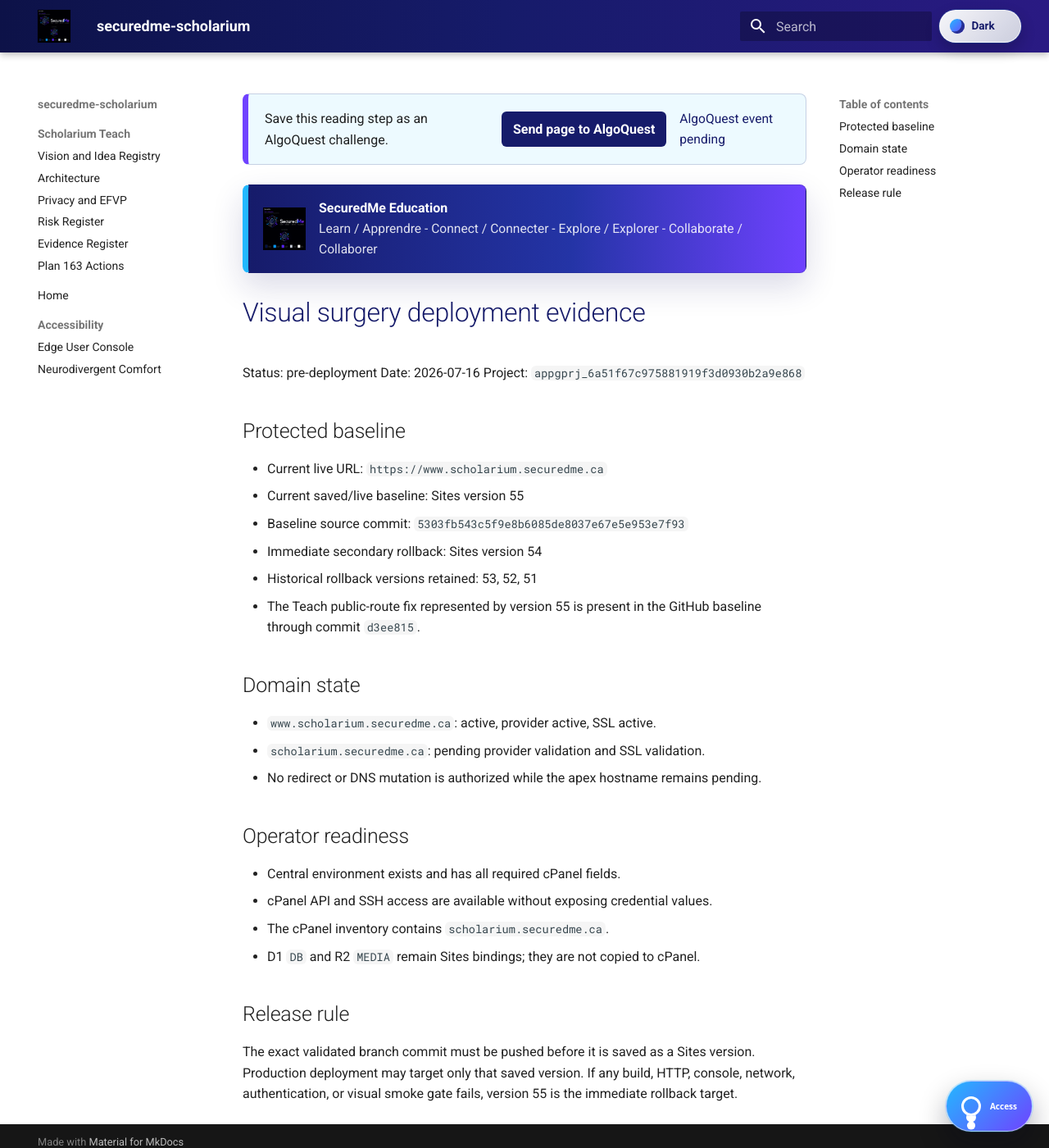
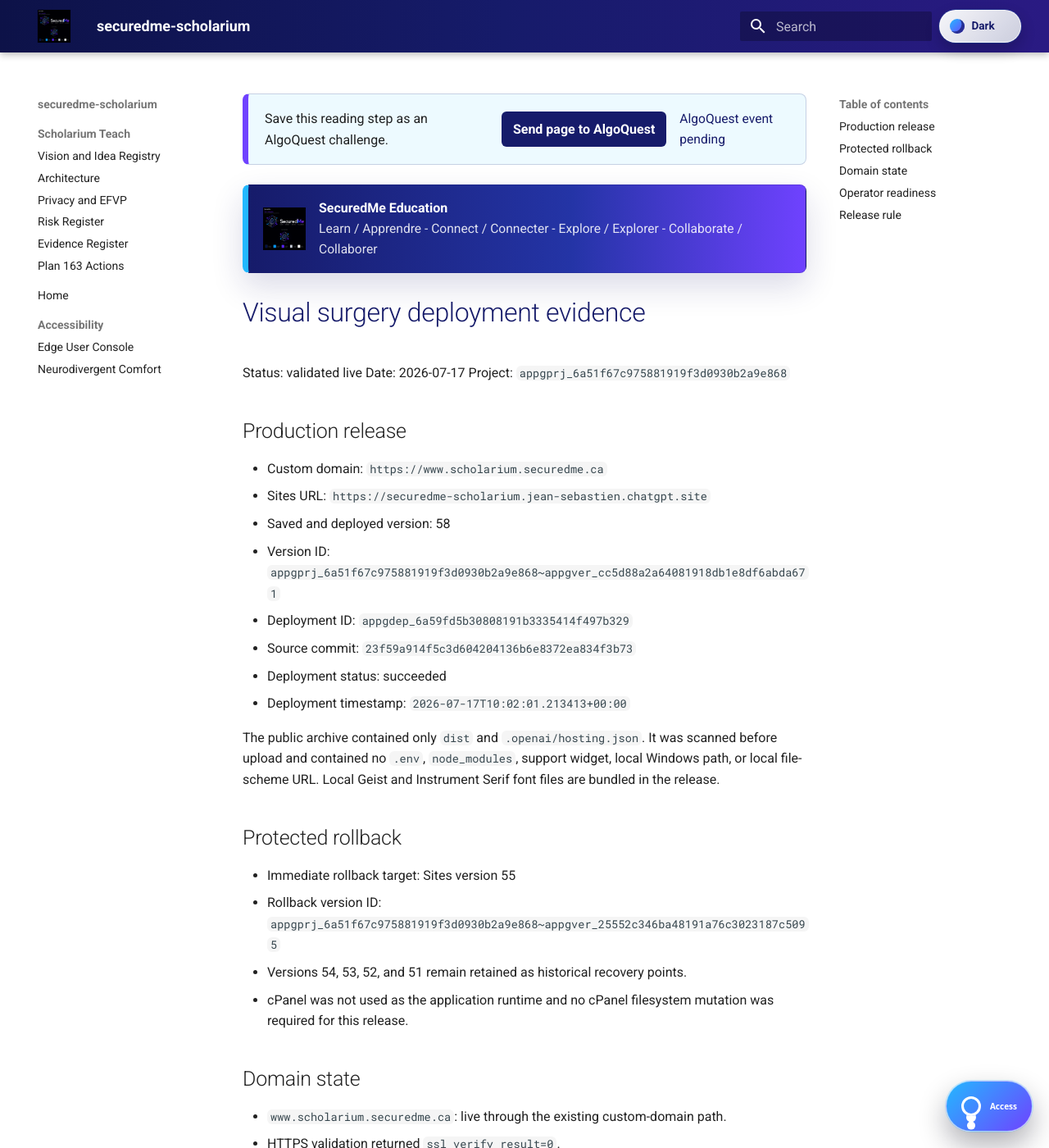
Before and after one commit to SeCuReDmE-main-dev/securedme-scholarium, an MkDocs documentation site: the page built from docs/redesign/DEPLOYMENT_EVIDENCE.md, in a window 1280 px wide and 1400 px high. Shown: the whole window at 82% size. Built offline with MkDocs 1.6.1 and Material for MkDocs 9.7.7, drawn with Linux system fonts in a browser that asks for light colours; some of the changed text lies outside the part shown.

Commit message:
docs(scholarium): close visual surgery at 82 actions

```diff
--- a/docs/redesign/ACTION_MATRIX.csv
+++ b/docs/redesign/ACTION_MATRIX.csv
@@ -78,6 +78,6 @@
 077,integration,validated,docs/redesign/VISUAL_QA_REPORT.md
 078,integration,validated,keyboard semantic zoom reduced-motion and overlap QA
 079,integration,validated,secret private-data local-path and temporary-artifact scan
-080,deployment,in_progress,Sites version package rollback and cPanel evidence pending
-081,deployment,planned,progressive Sites deployment and live browser proof pending
-082,closure,planned,live evidence final commit push and report pending
+080,deployment,validated,Sites version 58 package validated; version 55 retained for rollback; cPanel access audited
+081,deployment,validated,Sites deployment succeeded; landing app Teach and health returned HTTP 200 with TLS verified
+082,closure,validated,live browser proof complete; 82 of 82 actions closed; final report recorded
--- a/docs/redesign/DEPLOYMENT_EVIDENCE.md
+++ b/docs/redesign/DEPLOYMENT_EVIDENCE.md
@@ -1,36 +1,54 @@
 # Visual surgery deployment evidence
 
-Status: pre-deployment
-Date: 2026-07-16
+Status: validated live
+Date: 2026-07-17
 Project: `appgprj_6a51f67c975881919f3d0930b2a9e868`
 
-## Protected baseline
+## Production release
 
-- Current live URL: `https://www.scholarium.securedme.ca`
-- Current saved/live baseline: Sites version 55
-- Baseline source commit: `5303fb543c5f9e8b6085de8037e67e5e953e7f93`
-- Immediate secondary rollback: Sites version 54
-- Historical rollback versions retained: 53, 52, 51
-- The Teach public-route fix represented by version 55 is present in the
-  GitHub baseline through commit `d3ee815`.
+- Custom domain: `https://www.scholarium.securedme.ca`
+- Sites URL: `https://securedme-scholarium.jean-sebastien.chatgpt.site`
+- Saved and deployed version: 58
+- Version ID: `appgprj_6a51f67c975881919f3d0930b2a9e868~appgver_cc5d88a2a64081918db1e8df6abda671`
+- Deployment ID: `appgdep_6a59fd5b30808191b3335414f497b329`
+- Source commit: `23f59a914f5c3d604204136b6e8372ea834f3b73`
+- Deployment status: succeeded
+- Deployment timestamp: `2026-07-17T10:02:01.213413+00:00`
+
+The public archive contained only `dist` and `.openai/hosting.json`. It was
+scanned before upload and contained no `.env`, `node_modules`, support widget,
+local Windows path, or local file-scheme URL. Local Geist and Instrument Serif font
+files are bundled in the release.
+
+## Protected rollback
+
+- Immediate rollback target: Sites version 55
+- Rollback version ID: `appgprj_6a51f67c975881919f3d0930b2a9e868~appgver_25552c346ba48191a76c3023187c5095`
+- Versions 54, 53, 52, and 51 remain retained as historical recovery points.
+- cPanel was not used as the application runtime and no cPanel filesystem
+  mutation was required for this release.
 
 ## Domain state
 
-- `www.scholarium.securedme.ca`: active, provider active, SSL active.
-- `scholarium.securedme.ca`: pending provider validation and SSL validation.
-- No redirect or DNS mutation is authorized while the apex hostname remains
-  pending.
+- `www.scholarium.securedme.ca`: live through the existing custom-domain path.
+- HTTPS validation returned `ssl_verify_result=0`.
+- The cPanel operator reported complete API and SSH readiness without exposing
+  secret values.
+- D1 `DB` and R2 `MEDIA` remain OpenAI Sites bindings; they were not copied to
+  cPanel.
 
 ## Operator readiness
 
-- Central environment exists and has all required cPanel fields.
-- cPanel API and SSH access are available without exposing credential values.
-- The cPanel inventory contains `scholarium.securedme.ca`.
-- D1 `DB` and R2 `MEDIA` remain Sites bindings; they are not copied to cPanel.
+- `/`: HTTP 200, no browser console errors, no horizontal overflow.
+- `/app`: HTTP 200, no browser console errors, no horizontal overflow.
+- `/teach`: HTTP 200, no browser console errors, no horizontal overflow.
+- `/api/health`: HTTP 200.
+- Desktop and 390x844 mobile checks passed in dark and light presentation.
+- Base, Autism Calm, ADHD Sprint, and Deep Work changed the global page state.
+- Teach student, teacher, and organization role identities were verified.
 
 ## Release rule
 
-The exact validated branch commit must be pushed before it is saved as a Sites
-version. Production deployment may target only that saved version. If any
-build, HTTP, console, network, authentication, or visual smoke gate fails,
-version 55 is the immediate rollback target.
+Version 58 remains production while all smoke gates stay green. Any future
+build, HTTP, console, network, authentication, or visual smoke failure triggers
+rollback to version 55 before further diagnosis.
```
Also changed, not shown: docs/redesign/EXECUTION_STATE.json (+18 -8 lines), docs/redesign/FINAL_REPORT.md (added, +50 -0 lines), docs/redesign/SCHOLARIUM_82_ACTIONS.md (+11 -0 lines), docs/redesign/VISUAL_QA_REPORT.md (+14 -1 lines), docs/redesign/evidence/visual-surgery-qa.json (+16 -2 lines).
